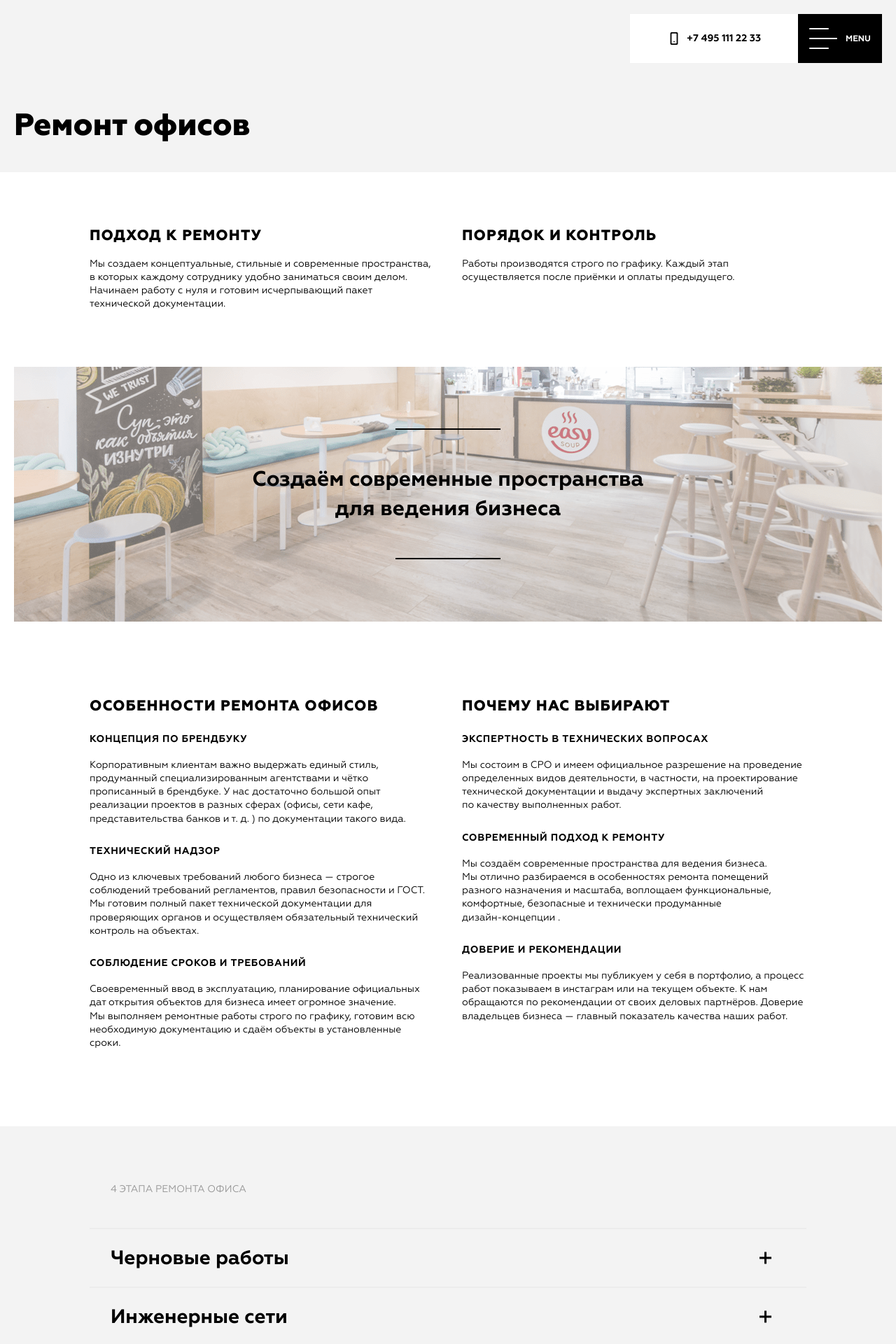
After one commit to LitvinenkoEvgeny/reroom, a Django app: page /services/office-repair in a window 1280 px wide. The commit adds this page. Shown: the top 1920 px of the page at 70% size. Run offline with Django 3.2, Linux system fonts and the light colour scheme; some libraries are stand-ins or nearby versions.

Commit message:
office-repair

```diff
--- a/main/templates/main/includes/menu.html
+++ b/main/templates/main/includes/menu.html
@@ -60,7 +60,7 @@
                     </div>
                     <div class="subnav__item">
                         <a class="subnav__link"
-                           href="https://salazckin.github.io/third/services/office-repairs">Ремонт офисов</a>
+                           href="{% url 'main:office-repair' %}">Ремонт офисов</a>
                     </div>
                     <div class="subnav__item">
                         <a class="subnav__link"
--- /dev/null
+++ b/main/templates/main/office-repair.html
@@ -0,0 +1,239 @@
+{% extends 'main/layout.html' %}
+{% load static %}
+
+{% block body %}
+    <div class="wrapper">
+        {% include 'main/includes/header.html' %}
+        {% include 'main/includes/menu.html' %}
+
+        <div class="p-services-details">
+
+
+            <div class="page-head">
+                <div class="page-head__inner container">
+                    <h1 class="page-head__title">Ремонт офисов</h1>
+                </div>
+            </div>
+            <div class="block bg-white pb-sm static-content">
+                <div class="container-md mb-md">
+                    <div class="row row-grid-sm">
+                        <div class="col-md-6">
+                            <h2>Подход к&nbsp;ремонту</h2>
+
+                            <p>Мы&nbsp;создаем концептуальные, стильные и&nbsp;современные пространства, в&nbsp;которых
+                                каждому сотруднику удобно заниматься своим делом. Начинаем работу с&nbsp;нуля и&nbsp;готовим
+                                исчерпывающий пакет технической документации.</p>
+
+                        </div>
+                        <div class="col-md-6">
+                            <h2>Порядок и контроль</h2>
+
+                            <p>Работы производятся строго по&nbsp;графику. Каждый этап осуществляется после приёмки и&nbsp;оплаты
+                                предыдущего.</p>
+
+                        </div>
+                    </div>
+                </div>
+                <div class="container">
+                    <div class="jumb jumb--sm" style="background-image: url({% static 'main/content/data/3/img-03.png' %});">
+                        <div class="jumb__line"></div>
+                        <div class="jumb__content">
+                            <div class="h3-like">Создаём современные пространства для&#160;ведения бизнеса</div>
+                        </div>
+                        <div class="jumb__line"></div>
+                    </div>
+                </div>
+
+            </div>
+            <div class="block bg-white pb-sm static-content">
+                <div class="container-md mb-md">
+                    <div class="row row-grid-sm">
+                        <div class="col-md-6">
+                            <h2>Особенности ремонта офисов</h2>
+
+                            <h3>Концепция по&nbsp;брендбуку</h3>
+
+                            <p>Корпоративным клиентам важно выдержать единый стиль, продуманный специализированным
+                                агентствами и&nbsp;чётко прописанный в&nbsp;брендбуке. У&nbsp;нас достаточно большой
+                                опыт реализации проектов в&nbsp;разных сферах (офисы, сети кафе, представительства
+                                банков
+                                <nobr>и т. д.</nobr>
+                                ) по&nbsp;документации такого вида.
+                            </p>
+
+                            <h3>Технический надзор</h3>
+
+                            <p>Одно из&nbsp;ключевых требований любого бизнеса&nbsp;&mdash; строгое соблюдений
+                                требований регламентов, правил безопасности и&nbsp;ГОСТ. Мы&nbsp;готовим полный пакет
+                                технической документации для проверяющих органов и&nbsp;осуществляем обязательный
+                                технический контроль на&nbsp;объектах.</p>
+
+                            <h3>Соблюдение сроков и&nbsp;требований</h3>
+
+                            <p>Своевременный ввод в&nbsp;эксплуатацию, планирование официальных дат открытия объектов
+                                для бизнеса имеет огромное значение. Мы&nbsp;выполняем ремонтные работы строго по&nbsp;графику,
+                                готовим всю необходимую документацию и&nbsp;сдаём объекты в&nbsp;установленные
+                                сроки.</p>
+
+                        </div>
+                        <div class="col-md-6">
+                            <h2>Почему нас выбирают</h2>
+
+                            <h3>Экспертность в&nbsp;технических вопросах</h3>
+
+                            <p>Мы&nbsp;состоим в&nbsp;СРО и&nbsp;имеем официальное разрешение на&nbsp;проведение
+                                определенных видов деятельности, в&nbsp;частности, на&nbsp;проектирование технической
+                                документации и&nbsp;выдачу экспертных заключений по&nbsp;качеству выполненных работ.</p>
+
+                            <h3>Современный подход к&nbsp;ремонту</h3>
+
+                            <p>Мы&nbsp;создаём современные пространства для ведения бизнеса. Мы&nbsp;отлично разбираемся
+                                в&nbsp;особенностях ремонта помещений разного назначения и&nbsp;масштаба, воплощаем
+                                функциональные, комфортные, безопасные и&nbsp;технически продуманные
+                                <nobr>дизайн-концепции</nobr>
+                                .
+                            </p>
+
+                            <h3>Доверие и&nbsp;рекомендации</h3>
+
+                            <p>Реализованные проекты мы&nbsp;публикуем у&nbsp;себя в&nbsp;портфолио, а&nbsp;процесс
+                                работ показываем в&nbsp;инстаграм или на&nbsp;текущем объекте. К&nbsp;нам обращаются по&nbsp;рекомендации
+                                от&nbsp;своих деловых партнёров. Доверие владельцев бизнеса&nbsp;&mdash; главный
+                                показатель качества наших работ.</p>
+
+                        </div>
+                    </div>
+                </div>
+            </div>
+            <div class="block">
+                <div class="container-md">
+                    <div class="ddown-list-title">4 этапа ремонта офиса</div>
+                    <div class="ddown-list">
+                        <div class="ddown">
+                            <div class="ddown-head">
+                                <div class="ddown-head__name">Черновые работы</div>
+                                <div class="ddown-head__toggle">
+                                    <div class="plus">
+                                        <div class="plus__line-1"></div>
+                                        <div class="plus__line-2"></div>
+                                    </div>
+                                </div>
+                            </div>
+                            <div class="ddown-body">
+                                <div class="ddown-body__inner">
+                                    <div class="static-content">
+                                        <p>Возводим стены, перегородки, штукатурим помещения, выравниваем поверхность
+                                            стен и&nbsp;полов, делаем звукоизоляцию. Добиваемся пространства с&nbsp;идеально
+                                            ровными полами и&nbsp;стенами для дальнейшей работы.</p>
+
+
+                                    </div>
+                                </div>
+                            </div>
+                        </div>
+                        <div class="ddown">
+                            <div class="ddown-head">
+                                <div class="ddown-head__name">Инженерные сети</div>
+                                <div class="ddown-head__toggle">
+                                    <div class="plus">
+                                        <div class="plus__line-1"></div>
+                                        <div class="plus__line-2"></div>
+                                    </div>
+                                </div>
+                            </div>
+                            <div class="ddown-body">
+                                <div class="ddown-body__inner">
+                                    <div class="static-content">
+                                        <p>Проводим в&nbsp;помещениях системы электроснабжения, кондиционирования и&nbsp;вентиляции,
+                                            водоснабжения и&nbsp;водоотведения, связи&nbsp;&mdash; прокладываем трубы,
+                                            кабели, фитинги и т. д. Делаем обшивку гипсокартонными материалами по&nbsp;проекту.</p>
+
+
+                                    </div>
+                                </div>
+                            </div>
+                        </div>
+                        <div class="ddown">
+                            <div class="ddown-head">
+                                <div class="ddown-head__name">Малярные работы</div>
+                                <div class="ddown-head__toggle">
+                                    <div class="plus">
+                                        <div class="plus__line-1"></div>
+                                        <div class="plus__line-2"></div>
+                                    </div>
+                                </div>
+                            </div>
+                            <div class="ddown-body">
+                                <div class="ddown-body__inner">
+                                    <div class="static-content">
+                                        <p>На&nbsp;подготовленные поверхности наносим шпатлёвочные смеси, стеклохолсты,
+                                            делаем оконные откосы. Устанавливаем розетки, выключатели, сантехнику,
+                                            бойлеры и т. д.</p>
+
+
+                                    </div>
+                                </div>
+                            </div>
+                        </div>
+                        <div class="ddown">
+                            <div class="ddown-head">
+                                <div class="ddown-head__name">Отделочные работы</div>
+                                <div class="ddown-head__toggle">
+                                    <div class="plus">
+                                        <div class="plus__line-1"></div>
+                                        <div class="plus__line-2"></div>
+                                    </div>
+                                </div>
+                            </div>
+                            <div class="ddown-body">
+                                <div class="ddown-body__inner">
+                                    <div class="static-content">
+                                        <p>Монтируем отделочные материалы по&nbsp;проекту: укладываем керамическую
+                                            плитку и&nbsp;напольные покрытия, окрашиваем стены и&nbsp;потолки, клеим
+                                            обои. Устанавливаем систему освещения, расставляем мебель
+                                            и&nbsp;аксессуары.</p>
+
+
+                                    </div>
+                                </div>
+                            </div>
+                        </div>
+                    </div>
+                </div>
+            </div>
+            <div class="block">
+                <div class="container">
+
+
+                    <div class="projects-stack">
+                        <div class="projects-stack__col projects-stack__col--lg">
+                            <a class="project-card project-card--white-text" data-aos="fade-up"
+                               href="https://salazckin.github.io/third/catalog/123">
+                                <div class="project-card__img-w">
+                                    <picture>
+                                        <source srcset="{% static 'main/content/data/0/cafe-001.png' %}" type="image/webp">
+                                        <source srcset="{% static 'main/content/data/0/cafe-001.png' %}" type="image/png">
+                                        <img src="{% static 'main/content/data/0/cafe-001.png' %}"/>
+                                    </picture>
+
+                                </div>
+                                <div class="project-card__decor"></div>
+                                <div class="project-card__text">
+                                    <div class="project-card__title">Кафе</div>
+                                    <div class="project-card__subtitle">Москва, ул. Дурова 29</div>
+                                </div>
+                            </a>
+                        </div>
+                    </div>
+
+
+                </div>
+            </div>
+
+
+        </div>
+
+        {% include 'main/includes/footer.html' %}
+    </div>
+
+{% endblock %}
--- a/main/urls.py
+++ b/main/urls.py
@@ -9,5 +9,6 @@ urlpatterns = [
     path('services', views.services, name='services'),
     path('services/design', views.design, name='design'),
     path('services/home-repair', views.home_repair, name='home-repair'),
+    path('services/office-repair', views.office_repair, name='office-repair'),
     path('contacts', views.contacts, name='contacts'),
 ]
--- a/main/views.py
+++ b/main/views.py
@@ -22,9 +22,13 @@ def contacts(request):
     return render_to_response('main/contacts.html')
 
 
+def design(request):
+    return render_to_response('main/design.html')
+
+
 def home_repair(request):
     return render_to_response('main/home-repair.html')
 
 
-def design(request):
-    return render_to_response('main/design.html')
+def office_repair(request):
+    return render_to_response('main/office-repair.html')
```
